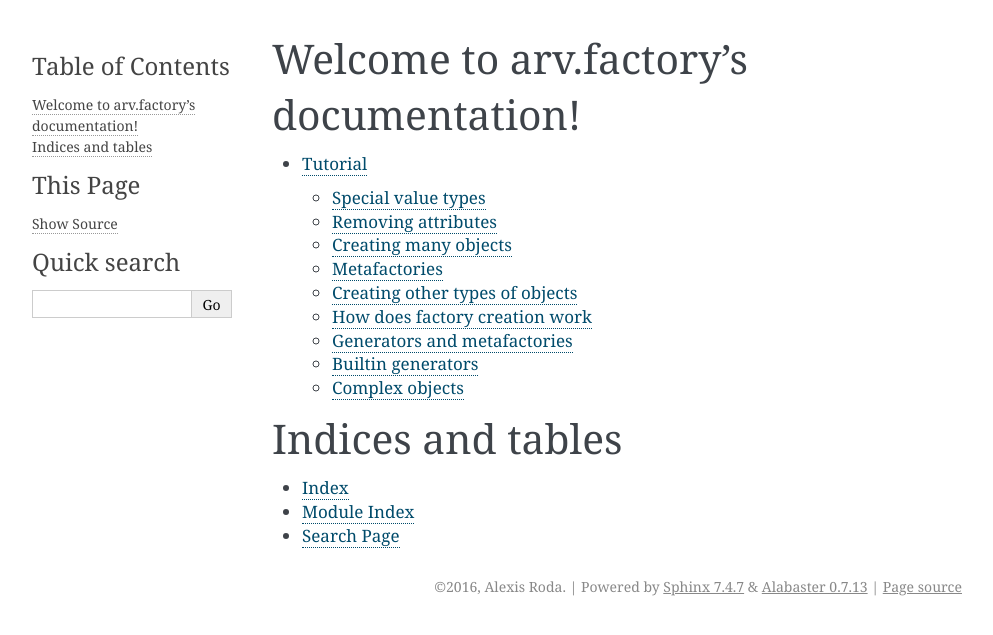
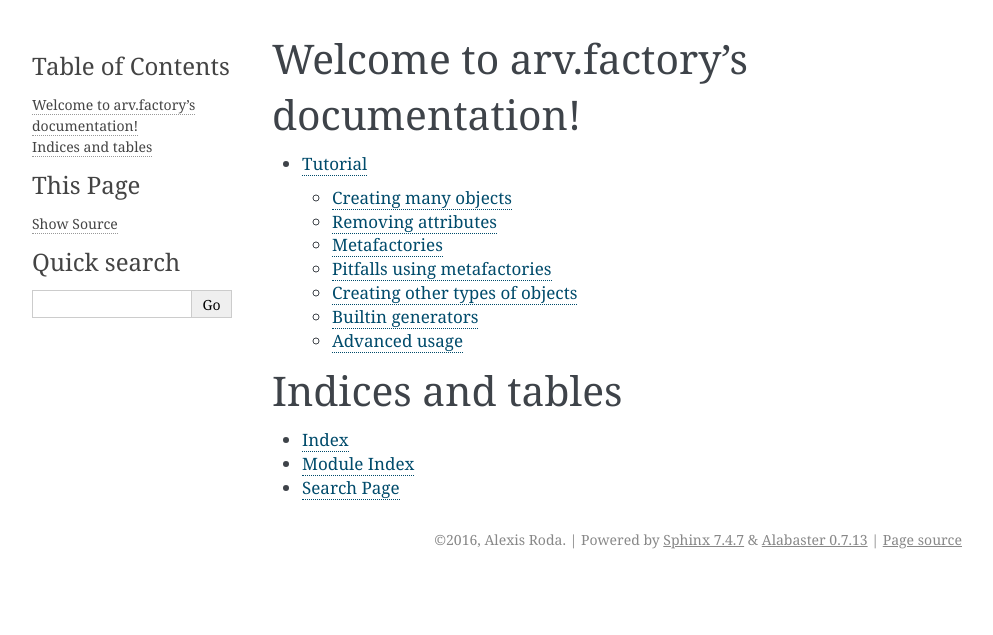
Before and after one commit to patxoca/arv.factory, a Sphinx documentation site: the page built from docs/source/index.rst, in a window 1280 px wide. Shown: the top 635 px of the page, without its empty margins (148-1141 px from the left). Built offline with Sphinx 7.4.7, drawn with Linux system fonts in a browser that asks for light colours; some of the changed lines change nothing that is shown.

Commit message:
Update tutorial.

```diff
--- a/docs/source/tutorial.rst
+++ b/docs/source/tutorial.rst
@@ -35,8 +35,8 @@
 
 The factory we just created is a bit boring, objects always have the
 same value for the ``name`` attribute. We can override an attribute's
-value by passing the desired value to the factory as a keyword
-argument:
+value when creating an object by passing the desired value as a
+keyword argument:
 
 .. doctest::
 
@@ -44,94 +44,101 @@
    >>> alice
    {'name': 'Alice'}
 
-The class ``Factory`` is *schemaless* so it can't check if an
-attribute is allowed or not. Factories created this way will accept
-silently any keyword argument:
+Another way to get objects with different values is using *value
+generators*:
 
 .. doctest::
 
-    >>> eve = factory(name="Eve", age=42)
-    >>> eve
-    {'age': 42, 'name': 'Eve'}
+   >>> from arv.factory.api import Gen
+   >>> factory = Factory(name=Gen(["Bob", "Alice", "Eve"]))
+   >>> factory()
+   {'name': 'Bob'}
+   >>> factory()
+   {'name': 'Alice'}
+   >>> factory()
+   {'name': 'Eve'}
 
+Note the use of ``Gen`` in the keyword argument ``name`` when creating
+the factory. ``Gen`` creates a *value generator* from any iterable.
+From now on we'll refer to *value generators* simply as *generators*.
+Not to confuse with python generators.
 
-Special value types
-===================
+.. note:: generators are allowed only when defining or creating a
+          factory no when creating objects.
 
-``Factory`` accepts generators as values for the attributes:
+Trying to create new objects once the generator is exhausted will
+raise an ``StopIteration`` exception:
 
 .. doctest::
 
-   >>> names = ("Bob", "Alice")
-   >>> factory = Factory(name=(i for i in names))
-   >>> for i in range(2):
-   ...     obj = factory()
-   ...     print(obj["name"])
-   Bob
-   Alice
+   >>> factory()
+   Traceback (most recent call last):
+   ...
+   StopIteration
 
-Every object created by the factory consumes one item from the
-generator. Creating an object when the generator is exhausted will
-raise an exception.
-
-An exception for the previous rule is that specifying a value for a
-*generated* attribute don't consumes the generator:
+Finally, if an attribute of our objects is itself an object we can
+nest factories:
 
 .. doctest::
 
-   >>> factory = Factory(name=(i for i in names))
+   >>> pet_factory = Factory(
+   ...     name="Rocky",
+   ...     kind=Gen(["dog", "cat", "snake"])
+   ... )
+   >>> factory = Factory(
+   ...     name=Gen(["Bob", "Alice"]),
+   ...     pet=pet_factory
+   ... )
    >>> factory()
-   {'name': 'Bob'}
-   >>> factory(name="Eve")
-   {'name': 'Eve'}
+   {'pet': {'kind': 'dog', 'name': 'Rocky'}, 'name': 'Bob'}
    >>> factory()
-   {'name': 'Alice'}
+   {'pet': {'kind': 'cat', 'name': 'Rocky'}, 'name': 'Alice'}
 
-.. note:: at that point explaining callables may be confusing,
-          consider moving it after explaining how factories work.
-
-Callables also are treated specially when creating a factory, they are
-called without arguments, when creating the factory not the objects,
-and the returned value is used as the attribute's default value:
+The ``Factory`` class is *schemaless* so it can't check if an
+attribute is allowed or not neither its type. Factories created this
+way will silently accept any keyword argument of any type:
 
 .. doctest::
 
-   >>> def function():
-   ...     return 42
-   ...
-   >>> factory = Factory(name="Bob", age=function)
-   >>> factory()
-   {'age': 42, 'name': 'Bob'}
+    >>> factory = Factory()
+    >>> eve = factory(name=42, age="Eve")
+    >>> eve
+    {'age': 'Eve', 'name': 42}
 
-If the actual value is a function we need to *escape* it in order to
-avoid the call:
+
+Creating many objects
+=====================
+
+Sometimes we need to create many objects. As a matter of convenience
+factories define the ``many`` method so we can create as many objects
+as required with just one call:
 
 .. doctest::
 
-   >>> from arv.factory.api import escape
-   >>> factory = Factory(called=function, not_called=escape(function))
-   >>> obj = factory()
-   >>> callable(obj["called"])
-   False
-   >>> callable(obj["not_called"])
-   True
+   >>> factory = Factory(
+   ...     name=Gen(["Bob", "Alice"]),
+   ...     age=42,
+   ... )
+   >>> factory.many(2)
+   [{'age': 42, 'name': 'Bob'}, {'age': 42, 'name': 'Alice'}]
 
-In that context we can think about callables as constructors for the
-actual value of the attribute. The primary usage of callables is in
-conjunction with generators in *metafactories* and in more advanced
-usage patterns (see :ref:`sect-complex-objects`).
+``many`` also accepts generators as keyword arguments:
 
+.. doctest::
 
-.. note:: generators and callables are treated specially only when
-          creating the factory, when creating the objects they are
-          copied verbatim to the resulting object.
+   >>> factory = Factory(
+   ...     name=Gen(["Bob", "Alice"]),
+   ...     age=42,
+   ... )
+   >>> factory.many(2, age=Gen([42, 39]))
+   [{'age': 42, 'name': 'Bob'}, {'age': 39, 'name': 'Alice'}]
 
 
 Removing attributes
 ===================
 
 Ocasionally, in order to perform some testing, we may need to remove
-an attribute from the generated object, that can be accomplished
+some attribute from the generated object, that can be accomplished
 specifying ``DELETE`` as the attribute's value:
 
 .. doctest::
@@ -143,41 +150,15 @@
    {}
 
 
-Creating many objects
-=====================
-
-If we need to create many objects we can create them with just one
-call to the ``many`` method:
-
-.. doctest::
-
-   >>> factory = Factory(
-   ...     name=(i for i in ("Bob", "Alice")),
-   ...     age=42,
-   ... )
-   >>> factory.many(2)
-   [{'age': 42, 'name': 'Bob'}, {'age': 42, 'name': 'Alice'}]
-
-``many`` also accepts generators as keyword arguments:
-
-.. doctest::
-
-   >>> factory = Factory(
-   ...     name=(i for i in ("Bob", "Alice")),
-   ...     age=42,
-   ... )
-   >>> factory.many(2, age=(i for i in (42, 39)))
-   [{'age': 42, 'name': 'Bob'}, {'age': 39, 'name': 'Alice'}]
-
-
 Metafactories
 =============
 
-A *metafactory* is just a class whose instances are factories.
-``Factory`` is a metafactory.
+A *metafactory* is just a class whose instances are factories. We
+could have called them just *factory classes*, but *metafactories*
+sounds fancier. ``Factory`` is the base metafactory, any metafactory
+must derivate from ``Factory`` or some of it's subclasses.
 
-The main use case for defining metafactories is providing default
-values for the factories and easing code reusage.
+The main use case for metafactories is code reuse:
 
 .. doctest::
 
@@ -192,31 +173,217 @@
    {'age': 42, 'name': 'Bob'}
 
 In the previous example we don't provide default values when creating
-the factory.
+the factory, the defaults from ``MyFactory`` are used.
 
-Default values can be overriden as usual when creating a factory:
+Default values can be overriden as usual when creating a factory and
+when creating objects:
 
 .. doctest::
 
-   >>> factory = MyFactory(name="Alice")
-   >>> factory()
-   {'age': 42, 'name': 'Alice'}
+   >>> alice_factory = MyFactory(name="Alice")
+   >>> alice_factory(age=39)
+   {'age': 39, 'name': 'Alice'}
 
-That's useful when the objects have a lot of attributes and we need to
-create many factories with small variations i order to perform some
-specific testing.
+That's useful when we need to create many factories with small
+variations in order to perform some specific testing.
+
+In a metafactory definition we can also specify a factory or a
+metafactory as the default value for any attribute.
+
+..
+   When specifying a factory it
+   will be shared by all factories:
+
+   .. doctest::
+
+      >>> pet_factory = Factory(name="Rocky", kind=Gen(["dog", "cat"]))
+      >>> class MyFactory(Factory):
+      ...     defaults = {
+      ...         "name": "Bob",
+      ...         "pet": pet_factory,
+      ...     }
+      ...
+      >>> factory1 = MyFactory()
+      >>> factory2 = MyFactory()
+      >>> factory1()
+      {'pet': {'kind': 'dog', 'name': 'Rocky'}, 'name': 'Bob'}
+      >>> factory2()
+      {'pet': {'kind': 'cat', 'name': 'Rocky'}, 'name': 'Bob'}
+
+   In this example both ``factory1`` and ``factory2`` share
+   ``pet_factory``, so ``factory2`` continues creating pets from where
+   ``factory1`` left off.
+
+   If we need a new *subfactory* just specify a metafactory:
+
+   .. doctest::
+
+      >>> class PetFactory(Factory):
+      ...     defaults = {
+      ...         "name": "Rocky",
+      ...         "kind": Gen(["dog", "cat"]),
+      ...     }
+      ...
+      >>> class MyFactory(Factory):
+      ...     defaults = {
+      ...         "name": "Bob",
+      ...         "pet": PetFactory,
+      ...     }
+      ...
+      >>> factory1 = MyFactory()
+      >>> factory2 = MyFactory()
+      >>> factory1()
+      {'pet': {'kind': 'dog', 'name': 'Rocky'}, 'name': 'Bob'}
+      >>> factory2()
+      {'pet': {'kind': 'dog', 'name': 'Rocky'}, 'name': 'Bob'}
+
+
+Pitfalls using metafactories
+============================
+
+Consider the following example:
+
+.. doctest::
+
+   >>> class PetFactory(Factory):
+   ...     defaults = {
+   ...         "name": "Rocky",
+   ...         "kind": Gen(["dog", "cat"]),
+   ...     }
+   ...
+   >>> class PersonFactory(Factory):
+   ...     defaults = {
+   ...         "name": "Bob",
+   ...         "pet": PetFactory,
+   ...     }
+   ...
+   >>> factory1 = PersonFactory()
+   >>> factory2 = PersonFactory()
+   >>> factory1()
+   {'pet': {'kind': 'dog', 'name': 'Rocky'}, 'name': 'Bob'}
+   >>> factory2()
+   {'pet': {'kind': 'cat', 'name': 'Rocky'}, 'name': 'Bob'}
+
+Surprisingly the pet created by ``factory2`` is a cat not a dog as we
+may expect.
+
+We specified ``PetFactory`` for the ``pet`` attribute so both
+``factory1`` and ``factory2`` use different pet factories:
+
+.. doctest::
+
+   >>> factory1._defaults["pet"] is factory2._defaults["pet"]
+   False
+
+The reason for this behaviour is that the generator for the ``kind``
+attribute is created when the ``PetFactory`` is defined and the same
+value will be shared by all the factories created from ``PetFactory``,
+so ``factory2``, despite using a different ``PetFactory`` from
+``factory1``, will consume the same generator for the ``kind``
+attribute. This can be illustrated creating a new pet factory:
+
+.. doctest::
+
+   >>> pet_factory = PetFactory()
+   >>> pet_factory()
+   Traceback (most recent call last):
+   ...
+   StopIteration
+
+the shared generator has been exhausted and raises an exception.
+
+What we need is delaying the creation of the generator until the
+factory is created so each factory gets a different generator, this
+can be done using the ``lazy`` class:
+
+.. doctest::
+
+   >>> from arv.factory.api import lazy
+   >>> class PetFactory(Factory):
+   ...     defaults = {
+   ...         "name": "Rocky",
+   ...         "kind": lazy(Gen, ["dog", "cat"]),
+   ...     }
+   ...
+   >>> class PersonFactory(Factory):
+   ...     defaults = {
+   ...         "name": "Bob",
+   ...         "pet": PetFactory,
+   ...     }
+   ...
+   >>> factory1 = PersonFactory()
+   >>> factory2 = PersonFactory()
+   >>> factory1()
+   {'pet': {'kind': 'dog', 'name': 'Rocky'}, 'name': 'Bob'}
+   >>> factory2()
+   {'pet': {'kind': 'dog', 'name': 'Rocky'}, 'name': 'Bob'}
+
+Notice that ``lazy`` takes a callable and its arguments, not an actual
+generator. Passing a generator, or any other non callable object, will
+raise a ``TypeError`` exception:
+
+.. doctest::
+
+   >>> lazy(Gen([1, 2,3]))
+   Traceback (most recent call last):
+   ...
+   TypeError
+
+Another potential pitfall is specifying a factory as the default value
+for an attribute:
+
+.. doctest::
+
+   >>> pet_factory = Factory(name="Rocky", kind=Gen(["dog", "cat"]))
+   >>> class MyFactory(Factory):
+   ...     defaults = {
+   ...         "name": "Bob",
+   ...         "pet": pet_factory,
+   ...     }
+   ...
+   >>> factory1 = MyFactory()
+   >>> factory2 = MyFactory()
+   >>> factory1()
+   {'pet': {'kind': 'dog', 'name': 'Rocky'}, 'name': 'Bob'}
+   >>> factory2()
+   {'pet': {'kind': 'cat', 'name': 'Rocky'}, 'name': 'Bob'}
+   >>> pet_factory()
+   Traceback (most recent call last):
+   ...
+   StopIteration
+
+In this example both ``factory1`` and ``factory2`` share the factory
+``pet_factory``, so ``factory2`` will continue creating pets from
+where ``factory1`` left off, and creating another pet will raise an
+exception.
+
+Notice that, in this example, using a generator for the ``kind``
+attribute is not a problem since it's created when the factory is
+created and will not be shared by any other factory. In fact using
+``lazy`` in that context will not work:
+
+   >>> pet_factory = Factory(
+   ...     name="Rocky",
+   ...     kind=lazy(Gen, ["dog", "cat"])
+   ... )
+   >>> pet_factory() #doctest: +ELLIPSIS
+   {'kind': <arv.factory.generators.lazy object at 0x...>, 'name': 'Rocky'}
+
+As a rule of thumb, when defining metafactories use lazily created
+generators and metafactories as default values. When creating a
+factory use generators and factories.
 
 
 Creating other types of objects
 ===============================
 
 In the examples we have seen so far the factories created dictionaries
-but usually we want to create other types of objects, instances for
-som class a django model etc. That can be accomplished defining a new
-metafactory with a *constructor* class attribute. The value of that
-attribute must be a callable that accepts keyword arguments an returns
-an *object* of the intended type, a *class* is the natural choice but
-any callable can do:
+but usually we want to create other types of objects, instances of
+some class, a Django or SQLAlchemy model etc. That can be accomplished
+defining a new metafactory with a *constructor* class attribute. The
+value of that attribute must be a callable that accepts keyword
+arguments an returns an *object* of the intended type, a *class* is
+the natural choice but any callable can do:
 
 .. doctest::
 
@@ -231,108 +398,70 @@
    ...
    >>> factory = MyFactory()
    >>> obj = factory()
-   >>> isinstance(obj, MyClass)
-   True
+   >>> type(obj)
+   <class 'MyClass'>
    >>> obj.name
    'Bob'
    >>> obj.age
    42
 
-
-How does factory creation work
-==============================
-
-
-
-Generators and metafactories
-============================
-
-Consider the following example:
+As we'd expect this works with nested factories too:
 
 .. doctest::
 
-   >>> class MyFactory(Factory):
-   ...     defaults = {
-   ...         "name": "Bob",
-   ...         "age": (i for i in xrange(10)),
-   ...     }
+   >>> class Pet(object):
+   ...     def __init__(self, name, kind):
+   ...         self.name = name
+   ...         self.kind = kind
    ...
-   >>> factory_1 = MyFactory()
-   >>> factory_2 = MyFactory()
-   >>> factory_1()["age"]
-   0
-   >>> factory_2()["age"]
-   1
-   >>> factory_1()["age"]
-   2
-
-The problem here is that the generator for the ``age`` attribute is
-created when the metafactory is defined, not when the factories are
-created, so both ``factory_1`` and ``factory_2`` share the same
-generator.
-
-If we require independent generators for each factory we can use a
-callable as the attribute's value so that the generator creation is
-delayed until the factory is created:
-
-.. doctest::
-
-   >>> def my_generator():
-   ...     for i in xrange(10):
-   ...         yield i
+   >>> class Person(object):
+   ...     def __init__(self, name, pet):
+   ...         self.name = name
+   ...         self.pet = pet
    ...
-   >>> class MyFactory(Factory):
-   ...     defaults = {
-   ...         "name": "Bob",
-   ...         "age": my_generator,
-   ...     }
+   >>> class PetFactory(Factory):
+   ...     defaults = {"name": "Rocky", "kind": "dog"}
+   ...     constructor = Pet
    ...
-   >>> factory_1 = MyFactory()
-   >>> factory_2 = MyFactory()
-   >>> factory_1()["age"]
-   0
-   >>> factory_2()["age"]
-   0
-   >>> factory_1()["age"]
-   1
-
-In the example we used a *generator function* but any callable will do
-(any object for wich the ``callable`` builtin returns ``True``) as
-long as it returns a generator:
-
-.. doctest::
-
-   >>> class MyFactory(Factory):
-   ...     defaults = {
-   ...         "name": "Bob",
-   ...         "age": lambda: (i for i in xrange(10)),
-   ...     }
+   >>> class PersonFactory(Factory):
+   ...     defaults = {"name": "Bob", "pet": PetFactory}
+   ...     constructor = Person
    ...
-   >>> factory_1 = MyFactory()
-   >>> factory_2 = MyFactory()
-   >>> factory_1()["age"]
-   0
-   >>> factory_2()["age"]
-   0
-   >>> factory_1()["age"]
-   1
-
-In that example whe use ``lambda`` to create an anonymous function.
+   >>> factory = PersonFactory()
+   >>> obj = factory()
+   >>> type(obj)
+   <class 'Person'>
+   >>> obj.name
+   'Bob'
+   >>> type(obj.pet)
+   <class 'Pet'>
+   >>> obj.pet.name
+   'Rocky'
+   >>> obj.pet.kind
+   'dog'
 
 
 Builtin generators
 ==================
+
+In the examples of this tutorial we have used *finite* generators for
+illustration purposes but in a real scenario we usually need
+*infinite* generators so that an spurious ``StopIteration`` don't
+break our tests.
 
 ``arv.factory`` defines some generators that may be useful when
 defining factories. Take a look at the API documentation for a
 complete list.
 
 For the sake of the tutorial we will introduce the ``mkgen`` and
-``cycle`` generators.
+``string`` generators.
 
-``mkgen`` takes a function (any callable) and its arguments and
-creates an infinite generator that calls the function every time the
-generator is consumed:
+mkgen
+-----
+
+``mkgen`` takes a function (any callable in fact) and its arguments
+and creates an infinite generator that calls the function every time
+the generator is consumed:
 
 .. doctest::
 
@@ -346,7 +475,8 @@
    >>> g.next()
    'a=1 b=2'
 
-A more useful example would be using a random number generator:
+A more useful example would be using a function that returns different
+values each time it's called, for example a random number generator:
 
 .. code-block:: python
 
@@ -357,117 +487,204 @@
    >>> g.next()
    85
 
-In the section :ref:`sect-complex-objects` we'll see a more powerful
-usage of ``mkgen``.
+string
+------
 
-``cycle`` is the generator version of the ``itertools.cycle``
-function:
+``string`` is a generator that creates string values from a format
+specification and a counter generator:
 
 .. doctest::
 
-   >>> g = gen.cycle((1, 2))
+   >>> g = gen.string()
+   >>> g.next()
+   '0'
+   >>> g.next()
+   '1'
+
+We can specify a format string when creating the generator:
+
+.. doctest::
+
+   >>> g = gen.string("pet_%02i")
+   >>> g.next()
+   'pet_00'
+   >>> g.next()
+   'pet_01'
+
+Internally ``string`` uses the ``%`` operator, so we can use any
+format specification supported by ``%``.
+
+Additionally we can specify a counter:
+
+.. doctest::
+
+   >>> g = gen.string(counter=[1, 4, 9])
+   >>> g.next()
+   '1'
+   >>> g.next()
+   '4'
+   >>> g.next()
+   '9'
+
+A counter it's just an iterable. In practice we'll probably use some
+python generator in order to generate an infinite sequence of values,
+but as said, the only requirement for the counter is being iterable.
+
+We can be more creative making the counter produce tuples:
+
+.. doctest::
+
+   >>> g = gen.string(format="%02i-%02i", counter=((1, 1), (1, 2), (3, 2)))
+   >>> g.next()
+   '01-01'
+   >>> g.next()
+   '01-02'
+   >>> g.next()
+   '03-02'
+
+
+Advanced usage
+==============
+
+lazy
+----
+
+As an special case, if the callable returns an iterable ``lazy`` will
+wrap the returned value within a ``Gen`` instance:
+
+.. doctest::
+
+   >>> from itertools import cycle
+   >>> class PetFactory(Factory):
+   ...     defaults = {
+   ...         "name": "Rocky",
+   ...         "kind": lazy(cycle, ["dog", "cat"]),
+   ...     }
+   ...
+   >>> factory = PetFactory()
+   >>> factory()
+   {'kind': 'dog', 'name': 'Rocky'}
+   >>> factory()
+   {'kind': 'cat', 'name': 'Rocky'}
+   >>> factory()
+   {'kind': 'dog', 'name': 'Rocky'}
+
+Another usage for ``lazy`` is overriding default values when creating
+factories. Metafactories as default values are already lazily
+evaluated but they receive no arguments. Wrapping them with ``lazy``
+allow us to override the default values:
+
+.. doctest::
+
+   >>> class PersonFactory(Factory):
+   ...     defaults = {
+   ...         "name": "Bob",
+   ...         "pet": lazy(PetFactory, name="Toby"),
+   ...     }
+   ...
+   >>> factory1 = PersonFactory()
+   >>> factory2 = PersonFactory()
+   >>> factory1()
+   {'pet': {'kind': 'dog', 'name': 'Toby'}, 'name': 'Bob'}
+   >>> factory2()
+   {'pet': {'kind': 'dog', 'name': 'Toby'}, 'name': 'Bob'}
+
+Defining a custom generator
+---------------------------
+
+Let's say we need a value generator for the fibonacci sequence. All we
+need is an iterable with the sequence's values, a python generator
+function is a good choice:
+
+.. doctest::
+
+   >>> def fib():
+   ...     a, b = 0, 1
+   ...     while True:
+   ...         yield a
+   ...         a, b = b, a + b
+   ...
+   >>> g = fib()
+   >>> g.next()
+   0
+   >>> g.next()
+   1
    >>> g.next()
    1
    >>> g.next()
    2
-   >>> g.next()
-   1
 
-
-.. _sect-complex-objects:
-
-Complex objects
-===============
-
-Let's say we have *persons* and *pets*, where each person has one pet
-in its ``pet`` attribute. How do we define a factory for creating
-persons with pets?
-
-First at all we need a factory for pets:
+Now we can create a factory:
 
 .. doctest::
 
-   >>> pet_factory = Factory(
-   ...     name="Rocky",
-   ...     kind=gen.cycle(("dog", "cat", "snake"))
-   ... )
+   >>> g = fib()
+   >>> factory = Factory(n=Gen(g))
+   >>> factory()
+   {'n': 0}
+   >>> factory()
+   {'n': 1}
 
-We use the ``cycle`` generator to make the example a bit more
-interesting.
-
-Now we need a factory for persons wich, somehow, uses the
-``pet_factory`` to create pets. Well, note that in order to create
-objects we call the factory, factories are callables so we can use
-``mkgen`` to create a generator that calls ``pet_factory`` in order to
-create pets:
+Alternatively we can use the ``mkgen`` function:
 
 .. doctest::
 
-   >>> person_factory = Factory(
-   ...     name="Bob",
-   ...     pet=gen.mkgen(pet_factory)
-   ... )
-   >>> person_factory()
-   {'pet': {'kind': 'dog', 'name': 'Rocky'}, 'name': 'Bob'}
-   >>> person_factory(name="Alice")
-   {'pet': {'kind': 'cat', 'name': 'Rocky'}, 'name': 'Alice'}
+   >>> g = fib()
+   >>> factory = Factory(n=gen.mkgen(g.next))
+   >>> factory()
+   {'n': 0}
+   >>> factory()
+   {'n': 1}
 
-In that example there is only one factory for pets, so creating more
-pets will continue from where it left off:
+Finally we may want to define a *constructor* if we plan to use the
+generator in metafactories:
 
 .. doctest::
 
-   >>> pet_factory()
-   {'kind': 'snake', 'name': 'Rocky'}
+   >>> def Fib():
+   ...     iterable = fib()
+   ...     return gen.mkgen(fib().next)
 
-If that's a problem we can resort to metafactories:
+Here we create an interable, a python generator, calling the
+*generator function* ``fib``, then we call ``mkgen`` passing the
+``next`` method from the iterable. Remember? ``mkgen`` creates a value
+generator wich will call the function it receives as argument each
+time it's consumed.
 
 .. doctest::
 
-   >>> class PetFactory(Factory):
-   ...     defaults = {
-   ...         "name": "Rocky",
-   ...         "kind": lambda: gen.cycle(("dog", "cat", "snake")),
-   ...     }
+   >>> class MyFactory(Factory):
+   ...     defaults = {"n": lazy(Fib)}
    ...
-   >>> class PersonFactory(Factory):
-   ...     defaults = {
-   ...         "name": "Bob",
-   ...         "pet": lambda: gen.mkgen(PetFactory())
-   ...     }
-   ...
-   >>> factory = PersonFactory()
+   >>> factory = MyFactory()
    >>> factory()
-   {'pet': {'kind': 'dog', 'name': 'Rocky'}, 'name': 'Bob'}
-   >>> factory()
-   {'pet': {'kind': 'cat', 'name': 'Rocky'}, 'name': 'Bob'}
-   >>> factory2 = PersonFactory()
-   >>> factory2()
-   {'pet': {'kind': 'dog', 'name': 'Rocky'}, 'name': 'Bob'}
-   >>> factory2()
-   {'pet': {'kind': 'cat', 'name': 'Rocky'}, 'name': 'Bob'}
+   {'n': 0}
 
-Note the usage of ``lambda`` to create anonymous functions in order to
-delay the creation of the ``kind`` and ``pet`` generators until the
-factory is created.
+``Fib`` is a function and metafactories don't evaluate functions, only
+``lazy`` instances, so we need to wrap ``Fib`` with ``lazy`` in order
+to get it called at factory creation time.
 
-Those examples may seem a bit contribed at first but that's because
-they try to illustrate factory reusability. The first example could be
-rewriten as:
+If we want to avoid having to use lazy explicitly we can do:
 
 .. doctest::
 
-   >>> person_factory = Factory(
-   ...     name="Bob",
-   ...     pet=gen.mkgen(Factory(
-   ...         name="Rocky",
-   ...         kind=gen.cycle(("dog", "cat", "snake"))
-   ...     ))
-   ... )
-   >>> person_factory()
-   {'pet': {'kind': 'dog', 'name': 'Rocky'}, 'name': 'Bob'}
-   >>> person_factory(name="Alice")
-   {'pet': {'kind': 'cat', 'name': 'Rocky'}, 'name': 'Alice'}
+   >>> FIB = lazy(Fib)
+   >>> class MyFactory(Factory):
+   ...     defaults = {"n": FIB}
+   ...
+   >>> factory = MyFactory()
+   >>> factory()
+   {'n': 0}
 
-But this is less readable and will introduce code duplication if you
-need another pet factory somewhere.
+That's a lot of repetitive work so ``arv.factory`` defines a shortcut
+for this:
+
+.. doctest::
+
+   >>> Fib = gen.mkconstructor(fib)
+   >>> class MyFactory(Factory):
+   ...     defaults = {"n": Fib}
+   ...
+   >>> factory = MyFactory()
+   >>> factory()
+   {'n': 0}
```
